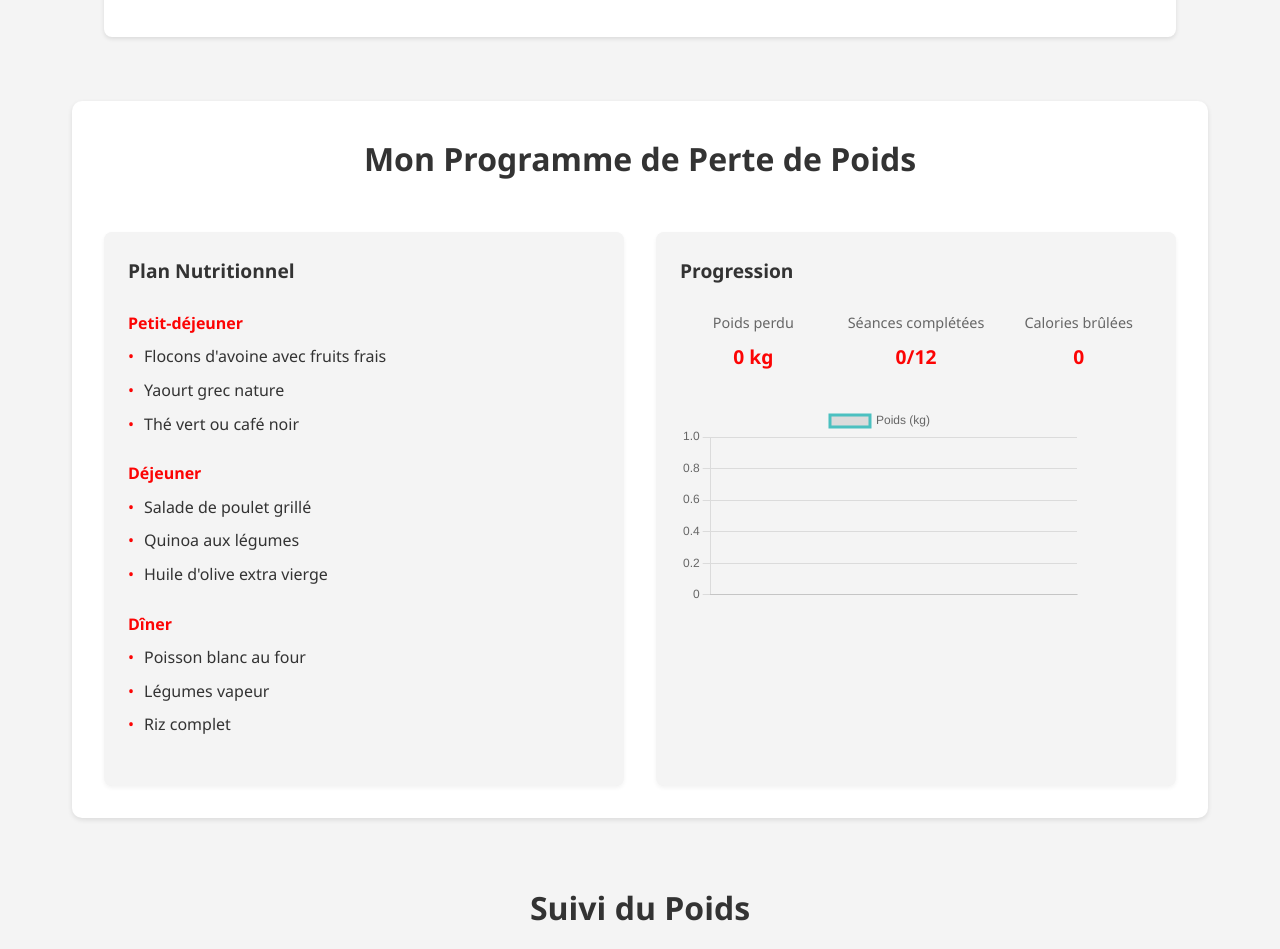
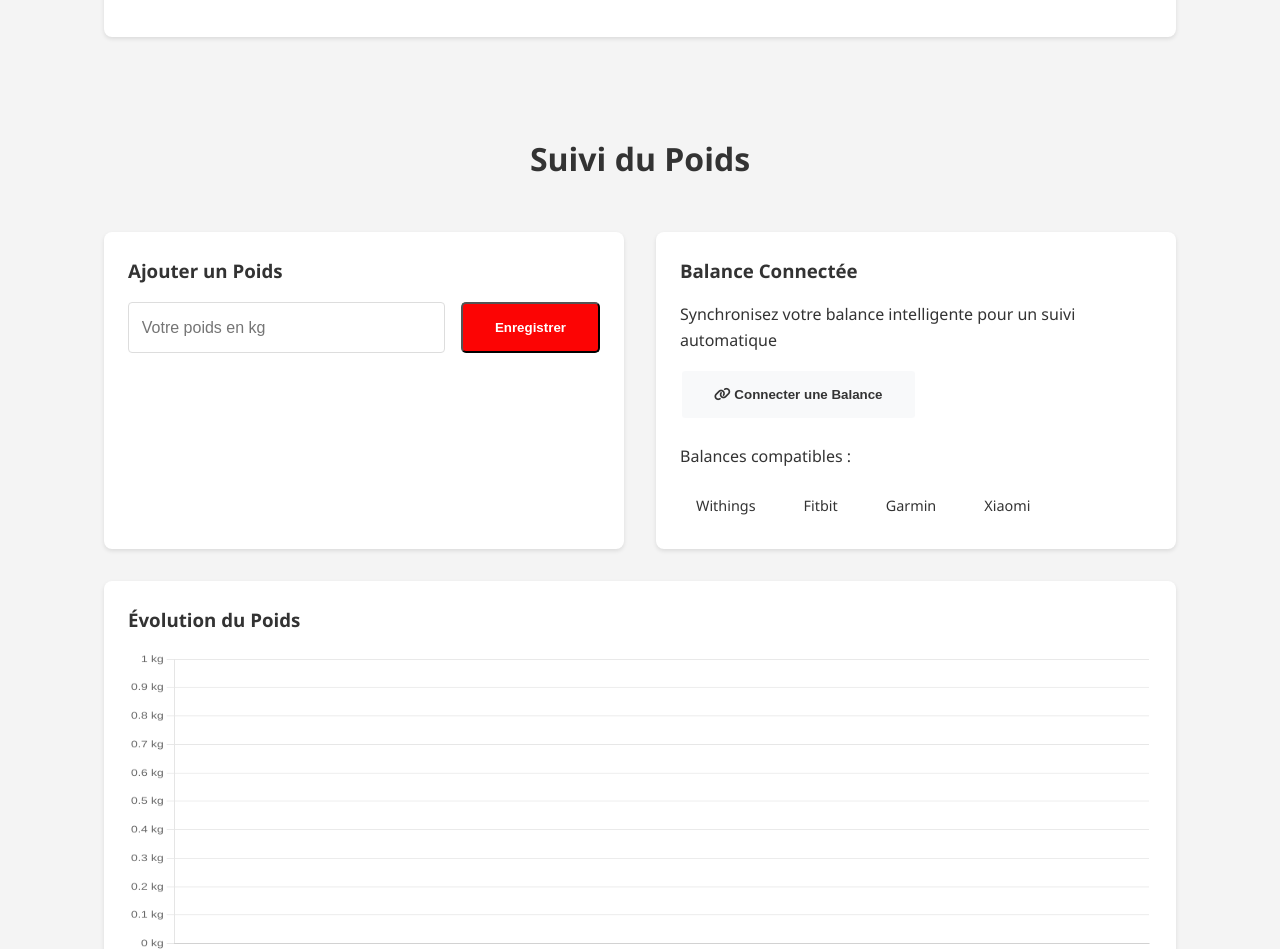
Before and after one commit to sab2004/level-up, a plain HTML site: page dashboard.html in a window 1280 px wide. Shown: the part 825-1774 px from the top of the page. Drawn offline with nearby package versions, Linux system fonts and the light colour scheme; sample sign-in values are in the browser's storage.

Commit message:
feat: suppression de la section 'Programme de Perte de Poids' du tableau de bord

```diff
--- a/dashboard.html
+++ b/dashboard.html
@@ -86,63 +86,6 @@
                     <ul id="recommendations-list">
                         <li>Connectez-vous pour voir vos recommandations personnalisées</li>
                     </ul>
-                </div>
-            </div>
-        </section>
-
-        <!-- Programme de Perte de Poids -->
-        <section class="weight-loss-program">
-            <h2>Mon Programme de Perte de Poids</h2>
-            <div class="program-grid">
-                <div class="program-card">
-                    <h3>Plan Nutritionnel</h3>
-                    <div class="nutrition-plan">
-                        <div class="meal">
-                            <h4>Petit-déjeuner</h4>
-                            <ul>
-                                <li>Flocons d'avoine avec fruits frais</li>
-                                <li>Yaourt grec nature</li>
-                                <li>Thé vert ou café noir</li>
-                            </ul>
-                        </div>
-                        <div class="meal">
-                            <h4>Déjeuner</h4>
-                            <ul>
-                                <li>Salade de poulet grillé</li>
-                                <li>Quinoa aux légumes</li>
-                                <li>Huile d'olive extra vierge</li>
-                            </ul>
-                        </div>
-                        <div class="meal">
-                            <h4>Dîner</h4>
-                            <ul>
-                                <li>Poisson blanc au four</li>
-                                <li>Légumes vapeur</li>
-                                <li>Riz complet</li>
-                            </ul>
-                        </div>
-                    </div>
-                </div>
-                <div class="program-card">
-                    <h3>Progression</h3>
-                    <div class="progress-stats">
-                        <div class="stat" data-stat-type="weight-lost">
-                            <span class="stat-label">Poids perdu</span>
-                            <span class="stat-value">0 kg</span>
-                        </div>
-                        <div class="stat">
-                            <span class="stat-label">Séances complétées</span>
-                            <span class="stat-value">0/12</span>
-                        </div>
-                        <div class="stat">
-                            <span class="stat-label">Calories brûlées</span>
-                            <span class="stat-value">0</span>
-                        </div>
-                    </div>
-                    <div class="progress-chart">
-                        <!-- Le graphique sera ajouté via JavaScript -->
-                        <canvas id="weightLossChart"></canvas>
-                    </div>
                 </div>
             </div>
         </section>
```
